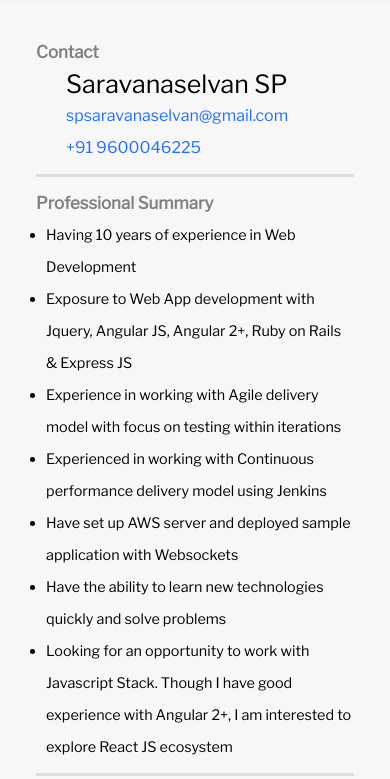
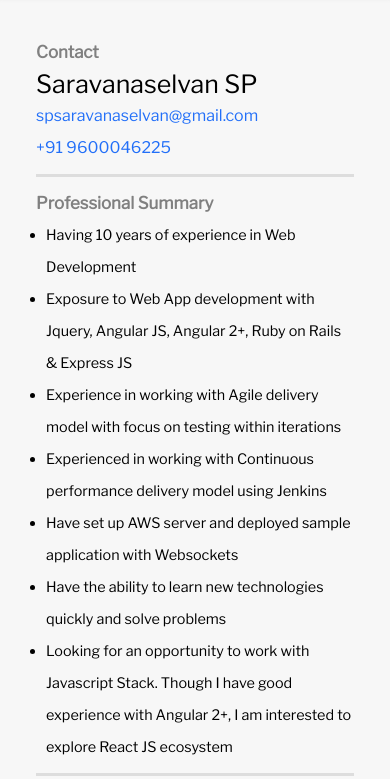
Before and after one commit to saravanaselvan/portfolio, a Gatsby site: page /resume in a window 390 px wide. Shown: the part 65-844 px from the top of the page. Built offline with nearby package versions, Linux system fonts and the light colour scheme; Gatsby itself is replaced by a stand-in of ours.

Commit message:
fixed mobile view of contact card

```diff
--- a/src/components/contact_card/ContactCard.css
+++ b/src/components/contact_card/ContactCard.css
@@ -2,3 +2,9 @@
   padding-left: 30px;
   font-size: 16px;
 }
+
+@media (max-width: 400px) {
+  .contact-container {
+    padding-left: 0px;
+  }
+}
```
